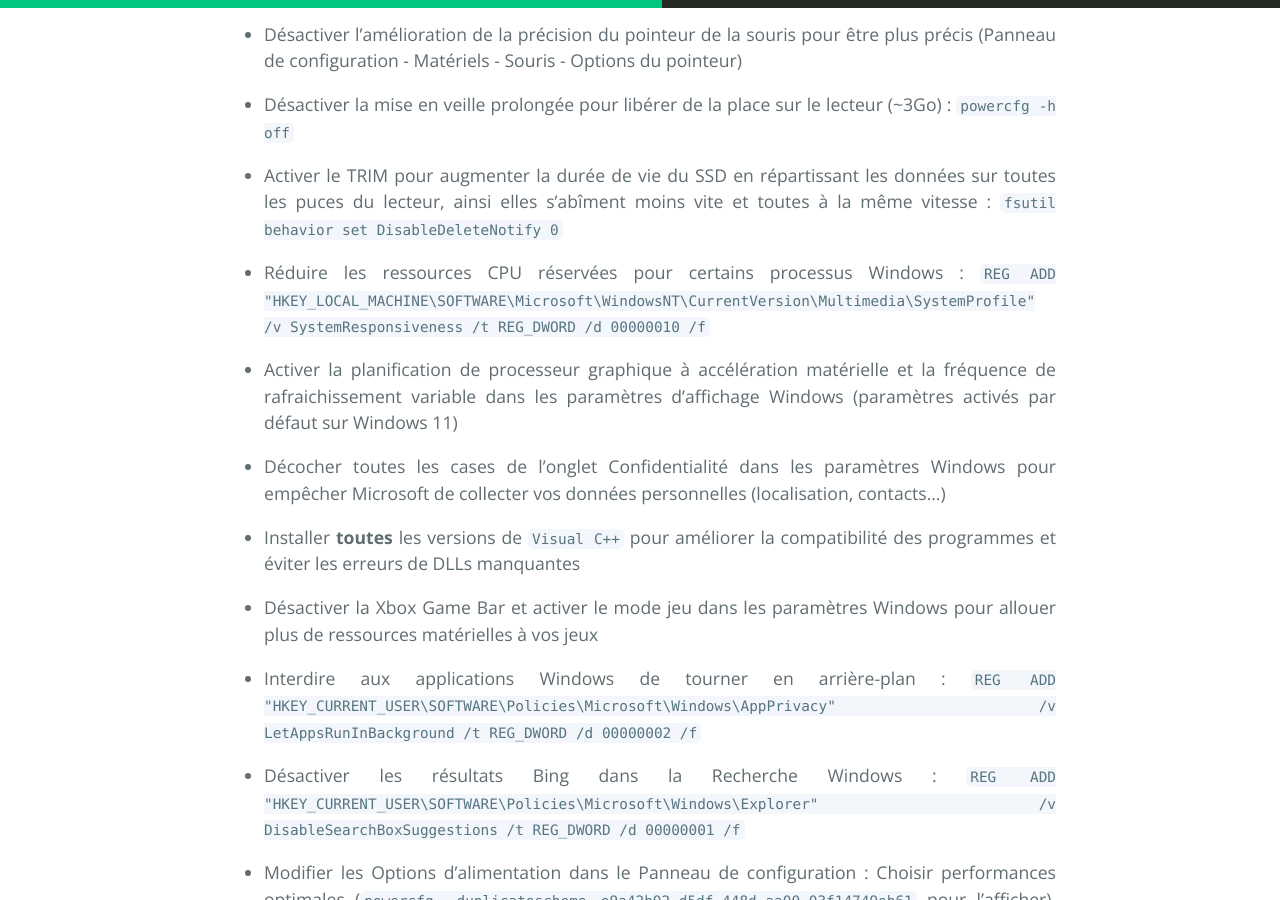
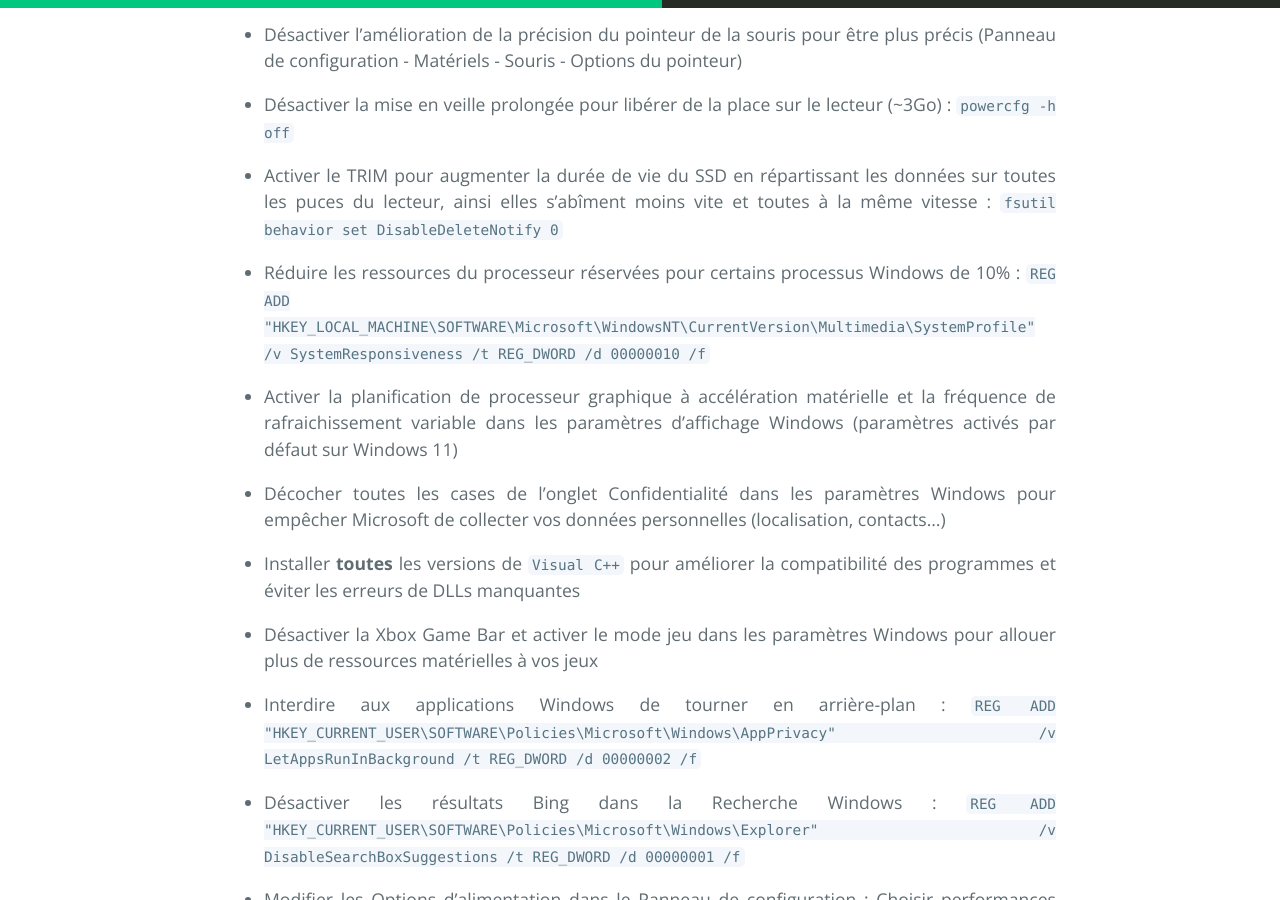
Before and after one commit to PouletEnSlip/pouletenslip.github.io, a Jekyll site: the page built from pages/opti.md, in a window 1280 px wide and 900 px high, scrolled down 1143 px. Built offline with Jekyll 4.4.1, drawn with Linux system fonts in a browser that asks for light colours; comment, search, counter and statistics services are not loaded; our own code applies the rules of GitHub Pages for plain Markdown files.

Commit message:
Update opti.md

```diff
--- a/pages/opti.md
+++ b/pages/opti.md
@@ -30,7 +30,7 @@ Voici des optimisations simples et saines pour un PC sous Windows 10/11. Ces man
 
 * Activer le TRIM pour augmenter la durée de vie du SSD en répartissant les données sur toutes les puces du lecteur, ainsi elles s’abîment moins vite et toutes à la même vitesse : `fsutil behavior set DisableDeleteNotify 0`
 
-* Réduire les ressources CPU réservées pour certains processus Windows : `REG ADD "HKEY_LOCAL_MACHINE\SOFTWARE\Microsoft\WindowsNT\CurrentVersion\Multimedia\SystemProfile" /v SystemResponsiveness /t REG_DWORD /d 00000010 /f`
+* Réduire les ressources du processeur réservées pour certains processus Windows de 10% : `REG ADD "HKEY_LOCAL_MACHINE\SOFTWARE\Microsoft\WindowsNT\CurrentVersion\Multimedia\SystemProfile" /v SystemResponsiveness /t REG_DWORD /d 00000010 /f`
 
 * Activer la planification de processeur graphique à accélération matérielle et la fréquence de rafraichissement variable dans les paramètres d’affichage Windows (paramètres activés par défaut sur Windows 11)
 
```
